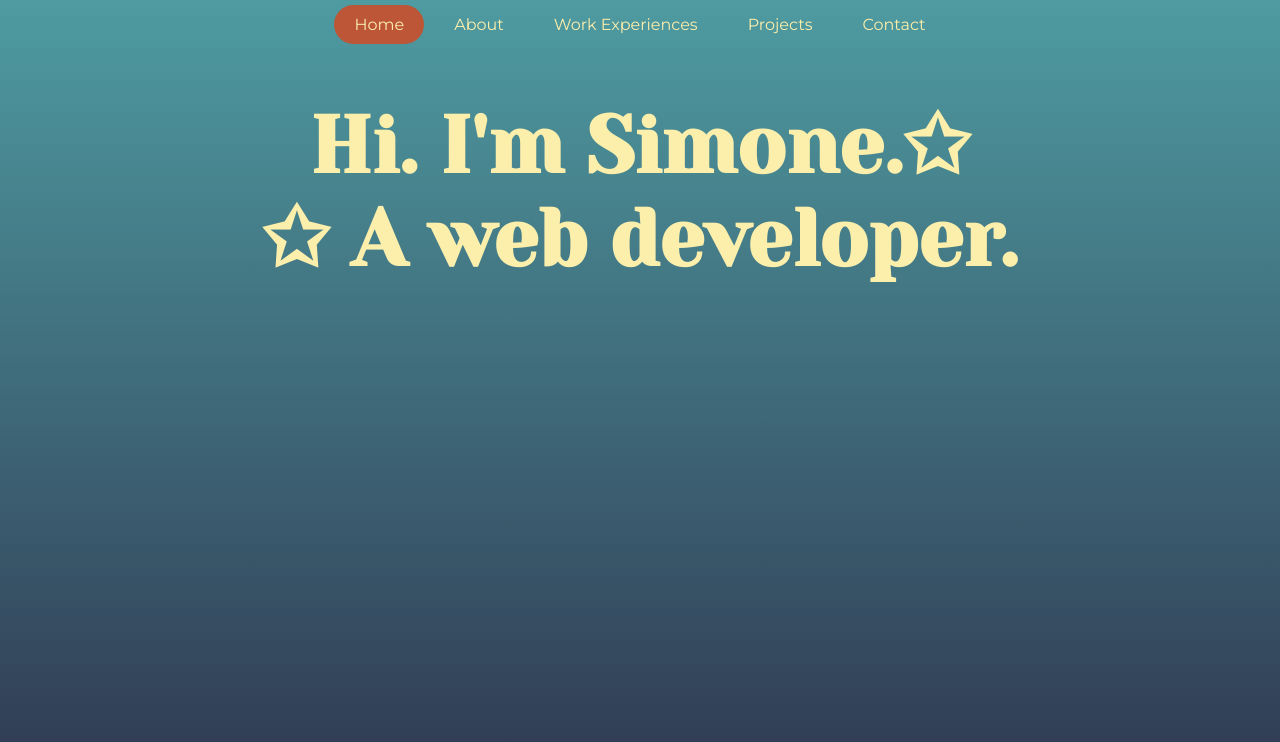
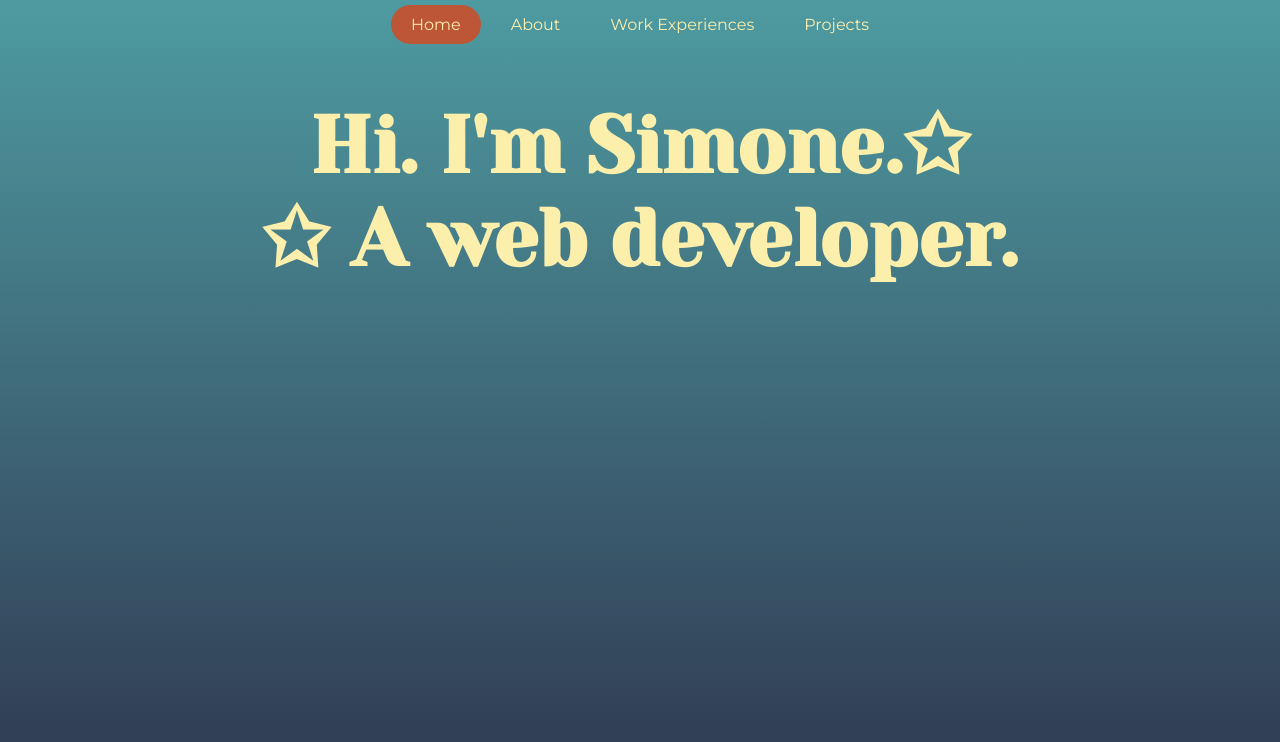
Before and after one commit to simozan/portfolioReact, a React (Vite) app: page / in a window 1280 px wide. Shown: the top 742 px of the page. Built offline with nearby package versions, Linux system fonts and the light colour scheme; the HTML template or start-up script is replaced by a standard one.

Commit message:
update link all you can tupper

```diff
--- a/src/components/Navbar.jsx
+++ b/src/components/Navbar.jsx
@@ -30,11 +30,11 @@ export const Navbar = () => {
             Projects
           </button>
         </Link>
-        <button className="btn" onClick={() => setIsPopupOpen(true)}>
+        {/* <button className="btn" onClick={() => setIsPopupOpen(true)}>
           Contact
-        </button>
+        </button> */}
       </div>
-      <PopUp isOpen={isPopupOpen} onClose={() => setIsPopupOpen(false)} />
+      {/* <PopUp isOpen={isPopupOpen} onClose={() => setIsPopupOpen(false)} /> */}
     </>
   );
 };
--- a/src/data/projects.json
+++ b/src/data/projects.json
@@ -5,7 +5,7 @@
     "description": "All you can tupper is a web app for sharing and requesting food. Users can post available food with pick-up details, and others can request and enjoy it. The App is a group project created during the bootcamp in IRONHACK",
     "skills": ["JavaScript", "HTML", "CSS", "Express.js", "Node.js", "MongoDB"],
     "deployment": "https://www.example.com",
-    "source": "https://github.com/VSCOrg/All-You-Can-Tupper"
+    "source": "https://all-you-c-tupper.adaptable.app"
   },
   {
     "title": "KIDDIE TASKS HEROES",
```
